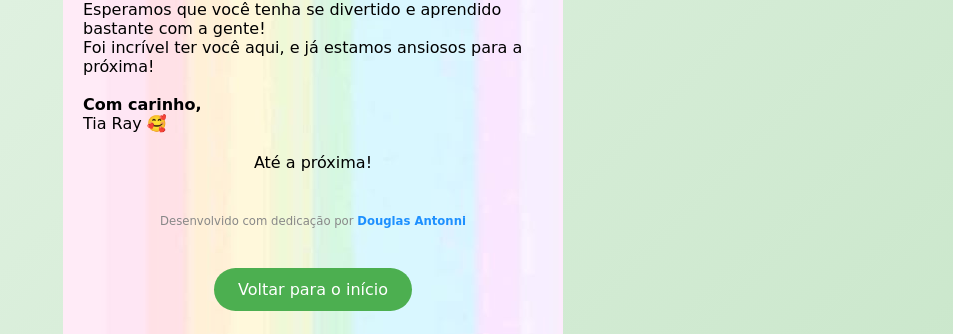
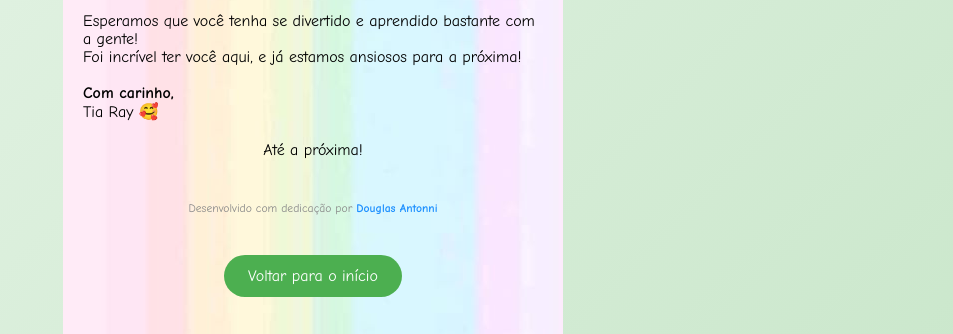
Before and after one commit to DouglasAntonni/memogamequiz, a plain HTML site: page obrigado.html in a window 1280 px wide. Shown: the part 251-585 px from the top of the page, without its empty margins (327-1280 px from the left). Drawn offline with Linux system fonts and the light colour scheme.

Commit message:
Atualizar o obrigado.html

```diff
--- a/obrigado.html
+++ b/obrigado.html
@@ -3,13 +3,10 @@
 <head>
     <meta charset="UTF-8">
     <meta name="viewport" content="width=device-width, initial-scale=1.0">
-    <link rel="shortcut icon" href="./src/images/favicon.ico" type="image/x-icon">
-    <link rel="preconnect" href="https://fonts.googleapis.com">
+    <link rel="shortcut icon" href="./src/images/favicon.ico" type="image/x-<link rel="preconnect" href="https://fonts.googleapis.com">
 <link rel="preconnect" href="https://fonts.gstatic.com" crossorigin>
-<link rel="preconnect" href="https://fonts.googleapis.com">
-<link rel="preconnect" href="https://fonts.gstatic.com" crossorigin>
-<link href="https://fonts.googleapis.com/css2?family=Poppins:ital,wght@0,100;0,200;0,300;0,400;0,500;0,600;0,700;0,800;0,900;1,100;1,200;1,300;1,400;1,500;1,600;1,700;1,800;1,900&family=Press+Start+2P&family=Roboto:ital,wght@0,100;0,300;0,400;0,500;0,700;0,900;1,100;1,300;1,400;1,500;1,700;1,900&display=swap" rel="stylesheet">
-    <title>Obrigado</title>
+<link href="https://fonts.googleapis.com/css2?family=Comic+Neue:ital,wght@0,300;0,400;0,700;1,300;1,400;1,700&display=swap" rel="stylesheet">
+ <title>Obrigado</title>
     <link rel="stylesheet" href="./src/styles/memory.css">
     <link rel="stylesheet" href="./src/styles/jigsaw.css">
 
```
